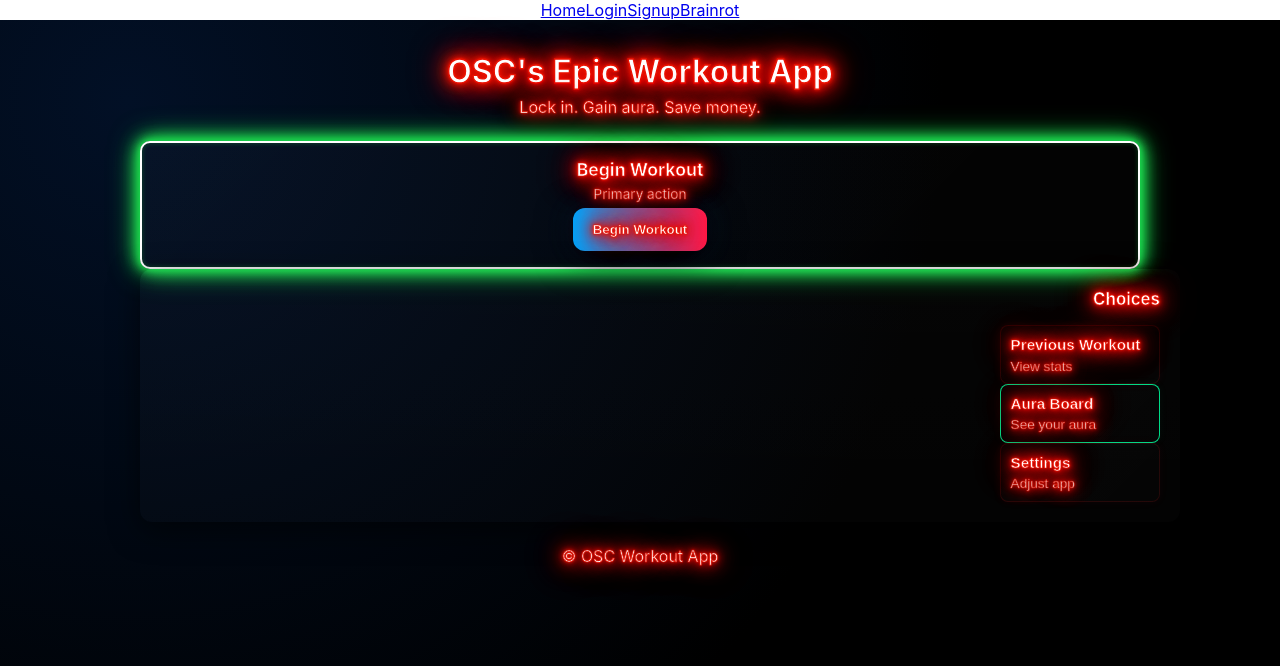
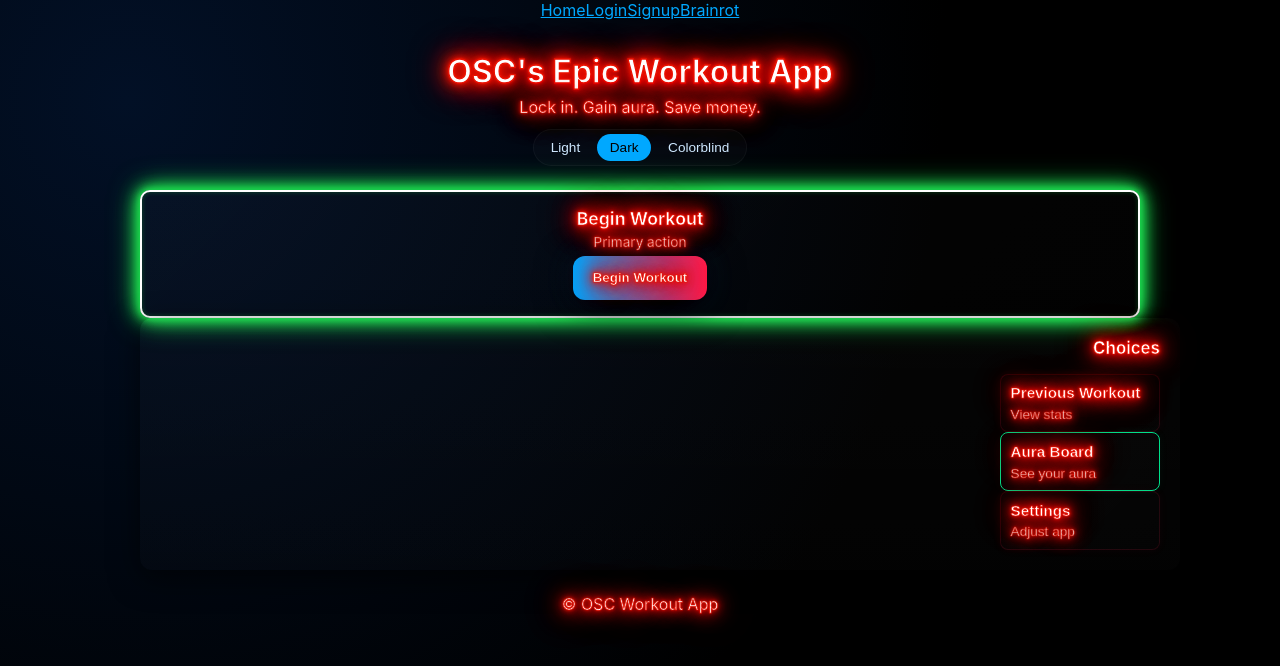
Before and after one commit to ufosc/OSC_Workout_App, a React (Create React App) app: page / in a window 1280 px wide. Shown: the top 666 px of the page. Built offline with nearby package versions, Linux system fonts and the light colour scheme.

Commit message:
Add theme toggle with light, dark, and colorblind modes (#27)

```diff
--- a/src/App.css
+++ b/src/App.css
@@ -3,26 +3,28 @@
 }
 
 .text{
-  color: #fff !important;
-    -webkit-text-stroke:  0.04em #EA1203;
+  color: var(--text-heading) !important;
+    -webkit-text-stroke:  0.04em var(--text-glow);
   text-shadow:
-      0 0 3px #EA1203,
-      0 0 5px #EA1203,
-      0 0 8px #EA1203,
-      0 0 12px #EA1203,
-      0 0 20px #EA1203,
-      0 0 25px #EA1203,
-      0 0 30px #EA1203,
-      0 0 40px #EA1203 !important;
+      0 0 3px var(--text-glow),
+      0 0 5px var(--text-glow),
+      0 0 8px var(--text-glow),
+      0 0 12px var(--text-glow),
+      0 0 20px var(--text-glow),
+      0 0 25px var(--text-glow),
+      0 0 30px var(--text-glow),
+      0 0 40px var(--text-glow) !important;
 }
 
 .button{
-  border: 2px solid #fff !important;
+  border: 2px solid var(--text-heading) !important;
   box-shadow:
-    0 0 5px #1CD34D,
-    0 0 10px #1CD34D,
-    0 0 15px #1CD34D,
-    0 0 20px #1CD34D,
-    0 0 30px #1CD34D,
-    inset 0 0 5px rgba(28, 211, 77, 0.3) !important;
+    0 0 5px var(--button-glow),
+    0 0 10px var(--button-glow),
+    0 0 15px var(--button-glow),
+    0 0 20px var(--button-glow),
+    0 0 30px var(--button-glow),
+    inset 0 0 5px color-mix(in srgb, var(--button-glow) 30%, transparent) !important;
 }
+
+nav a { color: var(--accent-1);}
--- a/src/App.jsx
+++ b/src/App.jsx
@@ -1,3 +1,4 @@
+import { useState, useEffect } from 'react';
 import { BrowserRouter as Router, Routes, Route, NavLink } from 'react-router-dom';
 import './App.css';
 import Login from './Components/Login';
@@ -6,7 +7,22 @@ import Brainrot from "./Components/Brainrot";
 import Home from './Pages/Home';
 import Session from './Components/Session';
 
+const THEMES = ['dark', 'light', 'colorblind'];
+
+function getInitialTheme() {
+  const stored = localStorage.getItem('theme');
+  if (!THEMES.includes(stored)) return 'dark';
+  return stored;
+}
+
 function App() {
+  const [theme, setTheme] = useState(getInitialTheme);
+
+  useEffect(() => {
+    document.documentElement.setAttribute('data-theme', theme);
+    localStorage.setItem('theme', theme);
+  }, [theme]);
+
   return (
     <Router>
       <div className="App">
@@ -35,7 +51,7 @@ function App() {
 
         <div>
           <Routes>
-            <Route path="/" element={<Home />} />
+            <Route path="/" element={<Home theme={theme} setTheme={setTheme} />} />
             <Route path="/login" element={<Login />} />
             <Route path="/signup" element={<Signup />} />
             <Route path="/brainrot" element={<Brainrot />} />
--- /dev/null
+++ b/src/Components/ThemeToggle.jsx
@@ -0,0 +1,19 @@
+const OPTIONS = [
+    {value: 'light', label: 'Light'}, {value: 'dark', label: 'Dark'}, {value: 'colorblind', label: 'Colorblind'}
+];
+
+function ThemeToggle({theme, setTheme}) {
+    return (
+        <div className= "theme-toggle" role="group" aria-label="Color theme">{OPTIONS.map(({value, label}) => (
+            <button
+            key = {value}
+            type = "button"
+            className={`theme-option${theme === value ? ' active' : ''}`}
+            aria-pressed={theme === value}
+            onClick={()=>setTheme(value)}
+            > {label} </button>
+        ))}</div>
+    );
+}
+
+export default ThemeToggle;
--- a/src/Pages/Home.css
+++ b/src/Pages/Home.css
@@ -1,33 +1,27 @@
 /* Home page neon styles: blue, red, green */
-:root{
-  --neon-blue: #00a8ff;
-  --neon-red: #ff1e4b;
-  --neon-green: #00e08a;
-  --muted: rgba(255,255,255,0.06);
-}
-
 .home-root{
   min-height:100vh;
-  background: radial-gradient(circle at 10% 10%, #021026 0%, #000 60%);
-  color: #eaf6ff;
+  background: var(--bg);
+  color: var(--text);
   display:flex;
   flex-direction:column;
   align-items:center;
   padding:2rem;
   box-sizing:border-box;
+  transition: color 0.3s ease;
 }
 
 .home-header{ text-align:center; margin-bottom:1.5rem; }
-.neon-title{ font-size:2rem; margin:0; color:#ffffff; text-shadow:0 0 8px rgba(0,168,255,0.9),0 0 18px rgba(255,30,75,0.35); }
-.neon-subtitle{ margin:0.4rem 0 0; color:rgba(20, 235, 5, 0.8); }
+.neon-title{ font-size:2rem; margin:0; color:var(--text-heading); text-shadow:0 0 8px color-mix(in srgb, var(--accent-1) 90%, transparent),0 0 18px color-mix(in srgb, var(--accent-2) 35%, transparent); }
+.neon-subtitle{ margin:0.4rem 0 0; color:color-mix(in srgb, var(--accent-3) 80%, transparent); }
 
 .home-main{ width:100%; max-width:1000px; }
 
 .links-panel {
-  background: linear-gradient(180deg, rgba(255,255,255,0.02), rgba(255,255,255,0.01));
+  background: linear-gradient(180deg, var(--surface), color-mix(in srgb, var(--surface) 50%, transparent));
   border-radius: 12px;
   padding: 1.25rem;
-  box-shadow: 0 8px 30px rgba(0,0,0,0.6);
+  box-shadow: 0 8px 30px var(--shadow);
 
   /* Flex setup */
   display: flex;
@@ -36,39 +30,72 @@
   width: 100%;
   position: relative;
 }
-.panel-title{ margin:0 0 1rem 0; font-size:1.05rem; color:#cfe8ff; text-align:center; }
+.panel-title{ margin:0 0 1rem 0; font-size:1.05rem; color:var(--text-soft); text-align:center; }
 
 .links-grid{ display:flex; gap:1rem; align-items:flex-start; justify-content:center; flex-wrap:wrap; }
 
-.link-card{ background:linear-gradient(135deg, rgba(255,255,255,0.02), rgba(255,255,255,0.01)); border-radius:10px; padding:0.8rem; color:#fff; min-width:140px; box-sizing:border-box; display:flex; flex-direction:column; gap:0.35rem; align-items:flex-start; border:1px solid rgba(255,255,255,0.04); }
+.link-card{ background:linear-gradient(135deg, var(--surface), color-mix(in srgb, var(--surface) 50%, transparent)); border-radius:10px; padding:0.8rem; color:var(--text-heading); min-width:140px; box-sizing:border-box; display:flex; flex-direction:column; gap:0.35rem; align-items:flex-start; border:1px solid var(--surface-border); transition: color 0.3s ease, border-color 0.3s ease, box-shadow 0.3s ease; }
 .link-card .card-title{ font-weight:700; }
 .link-card .card-sub{ font-size:0.85rem; opacity:0.9; }
 
 /* prominent begin card */
-.begin-card{ flex:0 0 320px; align-items:center; text-align:center; padding:1rem; box-shadow:0 10px 40px rgba(0,0,0,0.6); }
+.begin-card{ flex:0 0 320px; align-items:center; text-align:center; padding:1rem; box-shadow:0 10px 40px var(--shadow); }
 .begin-card .card-title{ font-size:1.1rem; }
-.begin-card .card-sub{ color:rgba(230,240,255,0.8); }
-.begin-card .begin-button{ background: linear-gradient(90deg,var(--neon-blue), var(--neon-red)); color:#fff; border:none; padding:0.9rem 1.25rem; border-radius:12px; cursor:pointer; font-weight:700; box-shadow:0 8px 36px rgba(0,0,0,0.6), 0 0 30px rgba(0,168,255,0.12); }
+.begin-card .card-sub{ color: color-mix(in srgb, var(--text) 80%, transparent); }
+.begin-card .begin-button{ background: linear-gradient(90deg,var(--accent-1), var(--accent-2)); color:#fff; border:none; padding:0.9rem 1.25rem; border-radius:12px; cursor:pointer; font-weight:700; box-shadow:0 8px 36px var(--shadow), 0 0 30px color-mix(in srgb, var(--accent-1) 12%, transparent); }
 .begin-card .begin-button:hover{ transform:translateY(-3px); }
 
 /* smaller less-noticeable links */
 .small-link{ opacity:2; min-width:160px; padding:0.6rem; border-radius:8px; font-size:0.95rem; }
-.neon-blue{ border:1px solid rgba(0,168,255,0.12); box-shadow:0 0 10px rgba(0,168,255,0.06); }
-.neon-red{ border:1px solid rgba(254, 0, 0, 0.12); box-shadow:0 0 20px rgba(243, 2, 50, 0.05); }
-.neon-green{ border:1px solid rgba(0,224,138,0.12); box-shadow:0 0 10px rgba(0,224,138,0.05); }
+.neon-blue{ border:1px solid color-mix(in srgb, var(--accent-1) 12%, transparent); box-shadow:0 0 10px color-mix(in srgb, var(--accent-1) 6%, transparent); }
+.neon-red{ border:1px solid color-mix(in srgb, var(--accent-2) 12%, transparent); box-shadow:0 0 20px color-mix(in srgb, var(--accent-2) 5%, transparent); }
+.neon-green{ border:1px solid color-mix(in srgb, var(--accent-3) 12%, transparent); box-shadow:0 0 10px color-mix(in srgb, var(--accent-3) 5%, transparent); }
 
 /* Outlining */
 .osc-text{ opacity:0.85; min-width:160px; padding:0.6rem; border-radius:8px; font-size:2rem; }
-.neon-blue{ border:1px solid rgb(0, 255, 255); box-shadow:0 0 10px rgba(0,168,255,0.06); }
-.neon-red{ border:1px solid rgba(255, 30, 30, 0.12); box-shadow:0 0 10px rgba(255,30,75,0.05); }
-.neon-green{ border:1px solid rgba(0, 224, 138, 0.982); box-shadow:0 0 10px rgba(0,224,138,0.05); }
+.neon-blue{ border:1px solid var(--accent-1); box-shadow:0 0 10px color-mix(in srgb, var(--accent-1) 6%, transparent); }
+.neon-red{ border:1px solid color-mix(in srgb, var(--accent-2) 12%, transparent); box-shadow:0 0 10px color-mix(in srgb, var(--accent-2) 5%, transparent); }
+.neon-green{ border:1px solid var(--accent-3); box-shadow:0 0 10px color-mix(in srgb, var(--accent-3) 5%, transparent); }
 
 /* auth pages use a smaller button style */
-.auth-begin-button{ background:var(--neon-blue); padding:0.55rem 0.9rem; border-radius:8px; border:none; color:#fff; cursor:pointer; }
+.auth-begin-button{ background:var(--accent-1); padding:0.55rem 0.9rem; border-radius:8px; border:none; color:#fff; cursor:pointer; }
 
-.home-footer{ margin-top:1.5rem; color:rgba(200,220,255,0.5); text-align:center; }
+.home-footer{ margin-top:1.5rem; color:var(--text-faint); text-align:center; }
 
 @media (max-width:720px){
   .links-grid{ flex-direction:column; align-items:center;  }
   .begin-card{ flex: none; width:100%; margin-left: auto,}
 }
+
+ /* Pill-shaped container around the three buttons */
+  .theme-toggle{
+    display:inline-flex;
+    gap: 0.25rem;
+    margin-top: 0.75rem;
+    padding: 0.25rem;
+    border-radius: 999px;
+    background: var(--surface);
+    border: 1px solid var(--surface-border);
+  }
+  /* Styling each button */
+  .theme-option{
+    background: transparent;
+    color: var(--text-soft);
+    border: none;
+    padding: 0.35rem 0.8rem;
+    border-radius: 999px;
+    cursor: pointer;
+    font-size: 0.85rem;
+    transition: background-color 0.3s ease, color 0.3s ease;
+  }
+  /* highlighting the button for the curr theme in place */
+  .theme-option.active{
+    background: var(--accent-1);
+    color: var(--on-accent);
+  }
+  /* outline when someone moves to the buttons w TAB */
+  .theme-option:focus-visible{
+    outline: 2px solid var(--accent-1);
+    outline-offset: 2px;
+  }
+.begin-button.text {color: #fff !important;}
--- a/src/Pages/Home.jsx
+++ b/src/Pages/Home.jsx
@@ -3,8 +3,9 @@ import '../App.css';
 import './Home.css';
 import { useNavigate } from 'react-router-dom';
 import { getCurrentUser, getStreak } from '../Utils/streak';
+import ThemeToggle from '../Components/ThemeToggle';
 
-function Home() {
+function Home({ theme, setTheme }) {
   const navigate = useNavigate();
   const user = getCurrentUser();
   const streak = user ? getStreak(user) : 0;
@@ -15,6 +16,7 @@ function Home() {
         <h1 className="neon-title text">OSC's Epic Workout App</h1>
         <p className="neon-subtitle text">Lock in. Gain aura. Save money.</p>
         {user && <p className="neon-subtitle text">🔥 {streak} day streak</p>}
+        <ThemeToggle theme={theme} setTheme={setTheme} />
       </header>
 
       <main className="home-main">
--- a/src/index.css
+++ b/src/index.css
@@ -1,3 +1,58 @@
+/****************** = THEMES = ***********************/
+/*
+  1) Dark - DEFAULT
+*/
+:root {
+  --bg: radial-gradient(circle at 10% 10%, #021026 0%, #000 60%);
+  --text: #eaf6ff;
+  --text-heading: #ffffff;
+  --text-soft: #cfe8ff;
+  --text-faint: rgba(200, 220, 255, 0.5);
+  --surface: rgba(255, 255, 255, 0.02);
+  --surface-border: rgba(255, 255, 255, 0.04);
+  --shadow: rgba(0,0,0,0.6);
+  --accent-1: #00a8ff; /*BLUE*/
+  --accent-2: #ff1e4b; /*RED*/
+  --accent-3: #00e08a; /*GREEN*/
+  --text-glow: #ea1203;
+  --button-glow: #1cd34d;
+  --swiper-theme-color: var(--accent-1);
+  --on-accent: #000;
+}
+
+/*
+  2) Light
+*/
+[data-theme="light"] {
+  --bg: radial-gradient(circle at 10% 10%, #e8f3ff 0%, #ffffff 60%);
+  --text: #0b1a2b;
+  --text-heading: #000c1a;
+  --text-soft: #24476b;
+  --text-faint: rgba(11, 26, 43, 0.55);
+  --surface: rgba(0,0,0,0.03); /* black at the low opacity*/
+  --surface-border: rgba(0,0,0,0.08);
+  --shadow: rgba(0, 0, 0, 0.12);
+  --accent-1: #0077cc; /*BLUE*/
+  --accent-2: #d11230; /*RED*/
+  --accent-3: #008a51; /*GREEN*/
+  --text-glow: transparent;
+  --button-glow: rgba(0, 119, 204, 0.35);
+  --on-accent: #fff;
+}
+
+/*
+  3) Colorblind - DARK BASE BUT R/G = O/Y
+*/
+[data-theme="colorblind"] {
+  --accent-1: #56b4e9;
+  --accent-2: #e69f00; /* Orange instead of red*/
+  --accent-3: #f0e442; /* Yellow instead of green*/
+  --text-glow: #e69f00;
+  --button-glow: #56b4e9;
+  --on-accent: #000;
+}
+
+/*************** = ALREADY IN PROGRAM = ****************/
 body {
   margin: 0;
   font-family: -apple-system, BlinkMacSystemFont, 'Segoe UI', 'Roboto', 'Oxygen',
@@ -5,6 +60,9 @@ body {
     sans-serif;
   -webkit-font-smoothing: antialiased;
   -moz-osx-font-smoothing: grayscale;
+  background: var(--bg);
+  color: var(--text);
+  transition: color 0.3s ease;
 }
 
 code {
```
